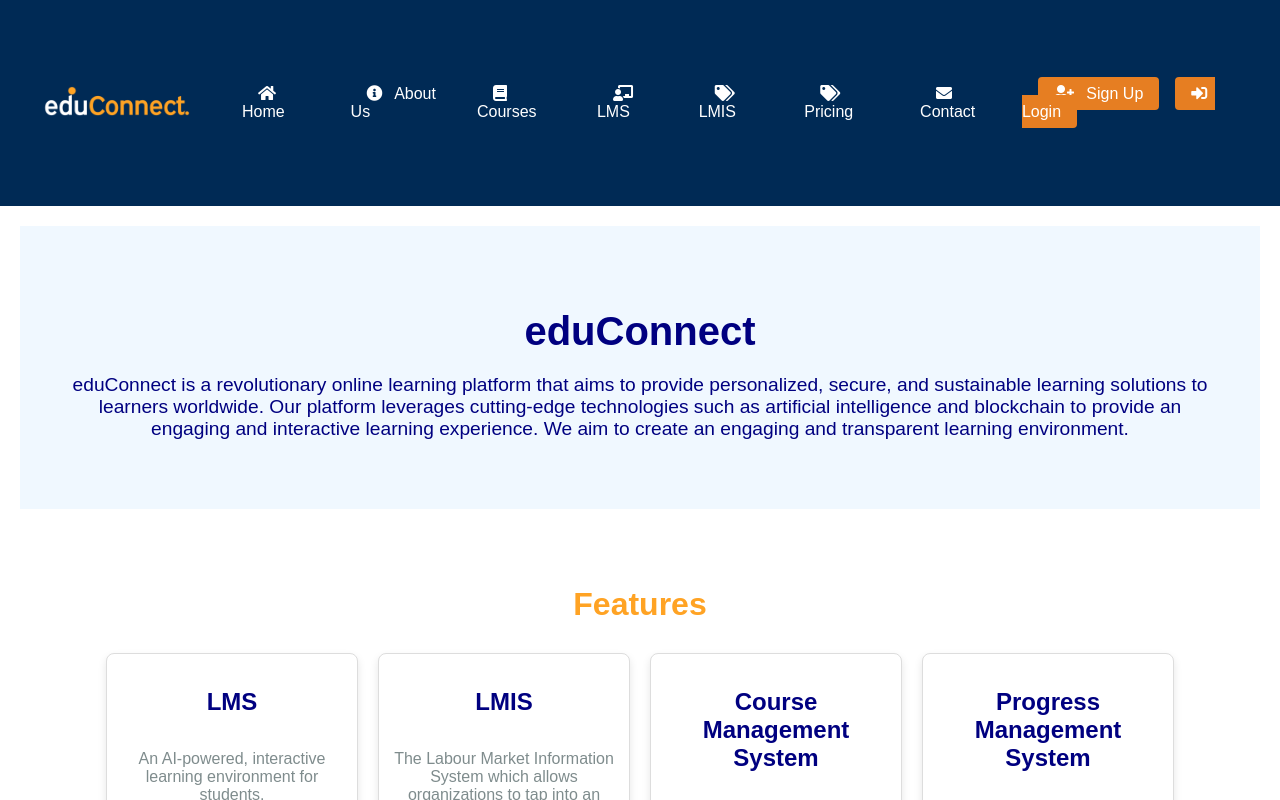
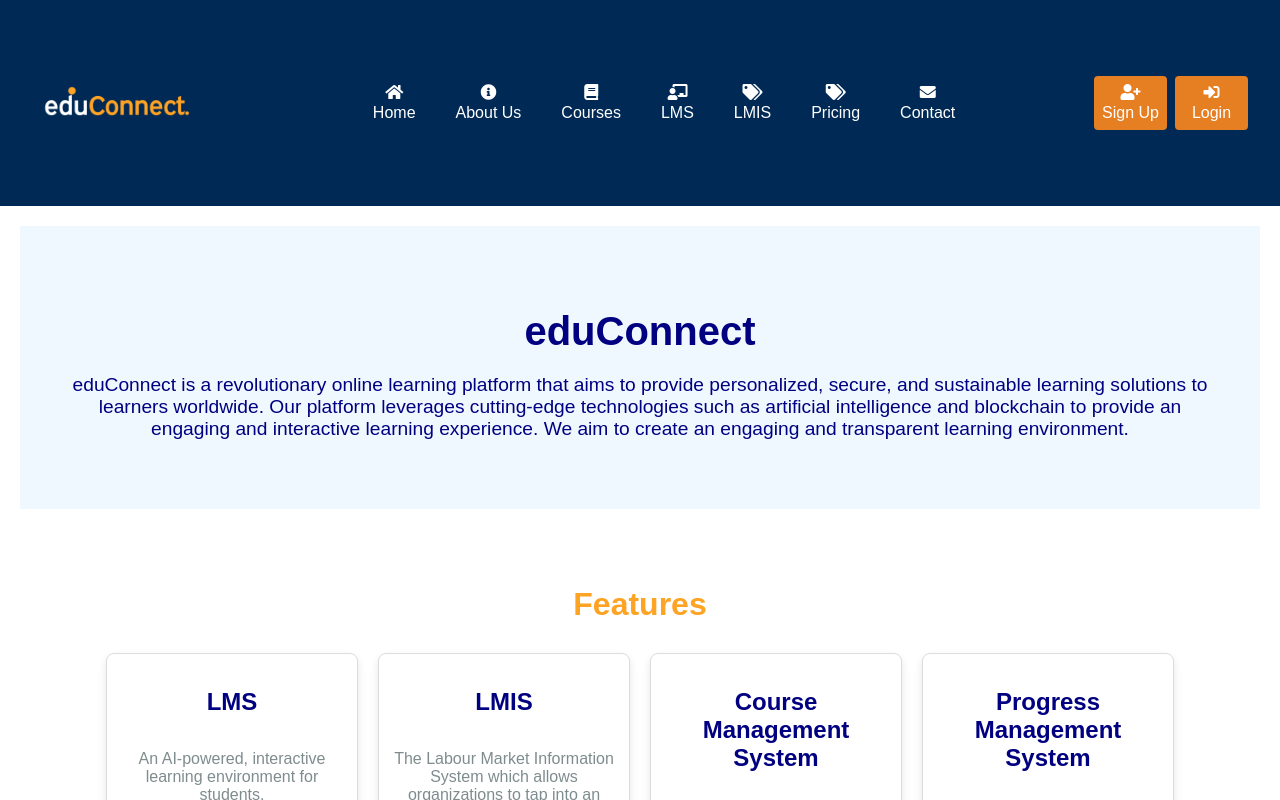
Before and after one commit to Kheed99/myeduConnect-1, a React (Create React App) app: page / in a window 1280 px wide. Shown: the top 800 px of the page. Built offline with nearby package versions, Linux system fonts and the light colour scheme.

Commit message:
Adjust navbar layout: Stack icons and text vertically on smaller screens

```diff
--- a/src/components/Navbar.css
+++ b/src/components/Navbar.css
@@ -7,6 +7,7 @@
     padding: 1rem 2rem;
     background-color: #002a55;
     font-family: 'Sans-serif';
+    flex-wrap: wrap; /* Allow wrapping if needed */
 }
 
 .navbar-logo img {
@@ -19,6 +20,8 @@
     display: flex;
     gap: 1rem;
     font-family: Arial, Helvetica, sans-serif;
+    flex-grow: 1; /* Allow links to grow and fill space */
+    justify-content: center; /* Center the links */
 }
 
 .navbar-links li {
@@ -30,6 +33,8 @@
     text-decoration: none;
     padding: 0.5rem 1rem;
     transition: background-color 0.3s;
+    display: flex;
+    align-items: center; /* Ensure icons and text are aligned horizontally by default */
 }
 
 .navbar-links a:hover {
@@ -37,9 +42,14 @@
     border-radius: 4px;
 }
 
-/* Spacing between navbar links and icons*/
+/* Spacing between navbar links and icons */
 .navbar-links i {
     margin-right: 8px;
+}
+
+.navbar-buttons {
+    display: flex;
+    align-items: center;
 }
 
 .navbar-buttons a {
@@ -51,13 +61,57 @@
     margin-left: 1rem;
     transition: background-color 0.3s;
     font-family: Arial, Helvetica, sans-serif;
+    display: flex;
+    align-items: center; /* Ensure icons and text are aligned horizontally by default */
 }
 
 .navbar-buttons a:hover {
     background-color: #d35400;
 }
 
-/* Spacing between navbar buttons and icons*/
+/* Spacing between navbar buttons and icons */
 .navbar-buttons i {
     margin-right: 8px;
 }
+
+/* Media query for screens with a max-width of 1420px */
+@media (max-width: 1420px) {
+    .navbar-links {
+        gap: 0.5rem; /* Reduce gap between links */
+    }
+
+    .navbar-buttons a {
+        padding: 0.5rem 0.5rem; /* Adjust padding */
+        margin-left: 0.5rem; /* Reduce margin */
+        white-space: nowrap; /* Prevent text wrapping */
+    }
+}
+
+/* Additional media query for screens with a max-width of 1320px */
+@media (max-width: 1320px) {
+    .icon-text {
+        display: flex;
+        flex-direction: column; /* Stack icons and text vertically */
+        align-items: center;
+    }
+
+    .navbar-links i {
+        margin-right: 0;
+        margin-bottom: 4px;
+    }
+
+    .navbar-buttons a {
+        flex-direction: column; /* Stack icons and text vertically */
+        padding: 0.5rem;
+        margin-left: 0.5rem;
+    }
+
+    .navbar-buttons i {
+        margin-right: 0;
+        margin-bottom: 4px;
+    }
+
+    .login-button {
+        min-width: 57px;
+    }
+}
--- a/src/components/Navbar.js
+++ b/src/components/Navbar.js
@@ -16,46 +16,64 @@ const Navbar = () => {
             <ul className="navbar-links">
                 <li>
                     <Link to="/">
+                        <span className="icon-text">
                             <i className="fas fa-home"></i> Home
+                        </span>
                     </Link>
                 </li>
                 <li>
                     <Link to="/about">
+                        <span className="icon-text">
                             <i className="fas fa-info-circle"></i> About Us
+                        </span>
                     </Link>
                 </li>
                 <li>
                     <Link to="/courses">
+                        <span className="icon-text">
                             <i className="fas fa-book"></i> Courses
+                        </span>
                     </Link>
                 </li>
                 <li>
                     <Link to="/lms">
+                        <span className="icon-text">
                             <i className="fas fa-chalkboard-teacher"></i> LMS
+                        </span>
                     </Link>
                 </li>
                 <li>
                     <Link to="/lmis">
+                        <span className="icon-text">
                             <i className="fas fa-tags"></i> LMIS
+                        </span>
                     </Link>
                 </li>
                 <li>
                     <Link to="/pricing">
+                        <span className="icon-text">
                             <i className="fas fa-tags"></i> Pricing
+                        </span>
                     </Link>
                 </li>
                 <li>
                     <Link to="/contact">
+                        <span className="icon-text">
                             <i className="fas fa-envelope"></i> Contact
+                        </span>
                     </Link>
                 </li>
             </ul>
             <div className="navbar-buttons">
                 <Link to="/signup" className="signup-button">
+                    <span className="icon-text">
                         <i className="fas fa-user-plus"></i> Sign Up
+                    </span>
                 </Link>
                 <Link to="/login" className="login-button">
+                    <span className="icon-text">
                         <i className="fas fa-sign-in-alt"></i> Login
+                    </span>
                 </Link>
             </div>
         </nav>
```
Lines whose indentation alone changed are shown as unchanged.
